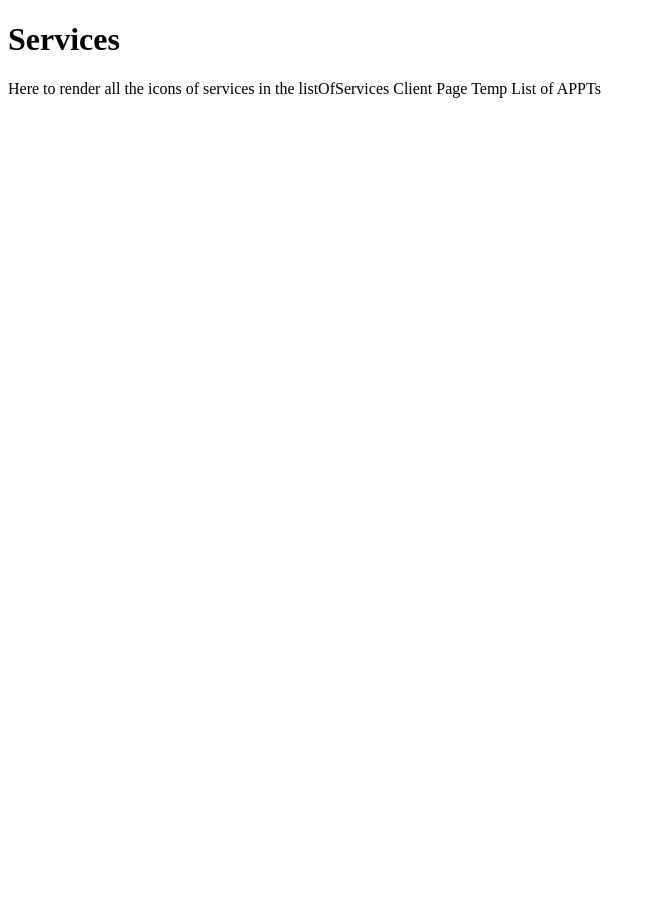
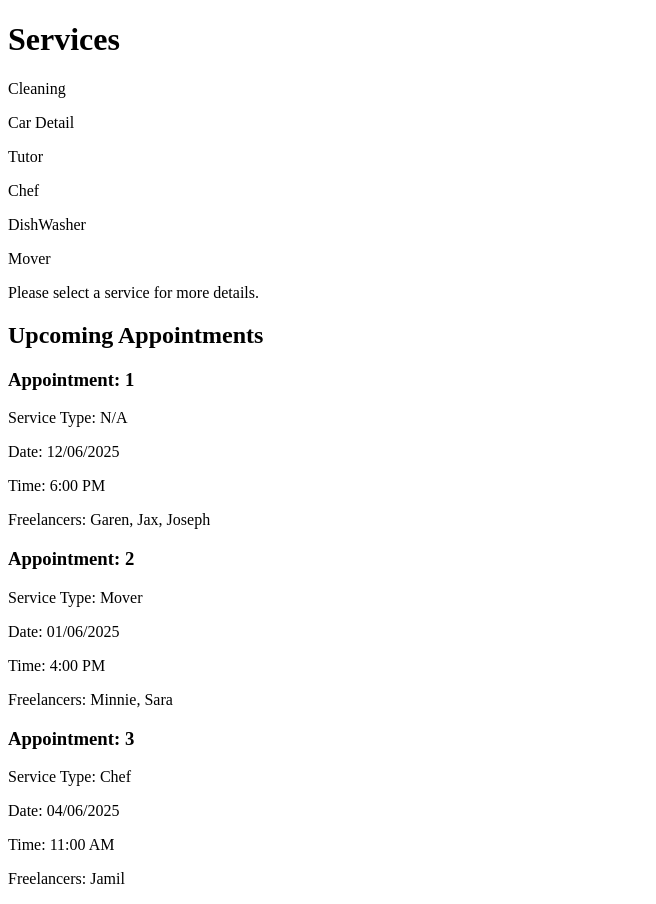
Before and after one commit to jkum1/reabbit, a Next.js app in the folder reabbit/: page /client_page in a window 1280 px wide. Shown: the whole page, without its empty margins (0-656 px from the left). Before the commit the page ends 800 px from the top, so only its background shows below. Built offline with nearby package versions, Linux system fonts and the light colour scheme.

Commit message:
added service + upcoming appointments

```diff
--- a/reabbit/src/app/client_page/page.tsx
+++ b/reabbit/src/app/client_page/page.tsx
@@ -1,56 +1,101 @@
-'use client';
-import { useState } from 'react';
-export default function ClientPage () {
+"use client";
+import { useState } from "react";
+
+export default function ClientPage() {
+  const [selectedService, setSelectedService] = useState<string | null>(null);
 
   const listOfServices = {
-        'Cleaning': 1,
-        'Car Detail': 2,
-        'Tutor': 3,
-        'Chef': 4,
-        'DishWasher': 5,
-        'Mover': 6
-    }
+    Cleaning: 1,
+    "Car Detail": 2,
+    Tutor: 3,
+    Chef: 4,
+    DishWasher: 5,
+    Mover: 6,
+  };
 
-    const listOfUpcomingAppts = [9,11,15];
-    const apptsDetails = {
+  const serviceDetails = {
+    Cleaning: "Cleaning Service",
+    "Car Detail": "Car detailing",
+    Tutor: "Tutoring",
+    Chef: "Professional cooks",
+    DishWasher: "Dishwasher",
+    Mover: "Moving Service",
+  };
+
+  const listOfUpcomingAppts = [9, 11, 15];
+
+  type AppointmentDetails = {
+    "Service Type"?: string;
+    Date: string;
+    Time: string;
+    Freelancers: string[];
+  };
+
+  const apptsDetails: Record<number, AppointmentDetails> = {
     4: {
-            'Service Type': 'Cleaning',
-            'Date': '11/05/2025',
-            'Time': '2:00 PM',
-            'Freelancers': ['Gerald', 'Hugh', 'Katarina'],
+      "Service Type": "Cleaning",
+      Date: "11/05/2025",
+      Time: "2:00 PM",
+      Freelancers: ["Gerald", "Hugh", "Katarina"],
     },
     9: {
-            'Date': '12/06/2025',
-            'Time': '6:00 PM',
-            'Freelancers': ['Garen', 'Jax', 'Joseph'],
+      Date: "12/06/2025",
+      Time: "6:00 PM",
+      Freelancers: ["Garen", "Jax", "Joseph"],
     },
     11: {
-            'Service Type': 'Mover',
-            'Date': '01/06/2025',
-            'Time': '4:00 PM',
-            'Freelancers': ['Minnie', 'Sara'],
+      "Service Type": "Mover",
+      Date: "01/06/2025",
+      Time: "4:00 PM",
+      Freelancers: ["Minnie", "Sara"],
     },
     15: {
-            'Service Type': 'Chef',
-            'Date': '04/06/2025',
-            'Time': '11:00 AM',
-            'Freelancers': ['Jamil'],
-        }
-    }
+      "Service Type": "Chef",
+      Date: "04/06/2025",
+      Time: "11:00 AM",
+      Freelancers: ["Jamil"],
+    },
+  };
 
   return (
     <div>
       <h1>Services</h1>
       <div>
-                {/* This bigger div should cotnain all the Service icons*/}
-                <div>{/* One icon*/}</div>
-                <div>{/* Another icon*/}</div>
-                <div>{/* And Another one icon*/}</div>
-
+        {Object.entries(listOfServices).map(([service, id]) => (
+          <div
+            key={id}
+            className="service-icon"
+            onClick={() => setSelectedService(service)}
+          >
+            <p>{service}</p>
           </div>
-            Here to render all the icons of services in the listOfServices
-            Client Page Temp
-            List of APPTs
+        ))}
       </div>
-    )
+      <div>
+        {selectedService ? (
+          <div>
+            <h2>{selectedService}</h2>
+            <p>{selectedService[selectedService]}</p>
+          </div>
+        ) : (
+          <p>Please select a service for more details.</p>
+        )}
+      </div>
+      <h2>Upcoming Appointments</h2>
+      <div>
+        {listOfUpcomingAppts.map((apptId, count) => {
+          const details = apptsDetails[apptId];
+          return (
+            <div key={apptId}>
+              <h3>Appointment: {count + 1}</h3>
+              <p>Service Type: {details["Service Type"] || "N/A"}</p>
+              <p>Date: {details.Date}</p>
+              <p>Time: {details.Time}</p>
+              <p>Freelancers: {details.Freelancers.join(", ")}</p>
+            </div>
+          );
+        })}
+      </div>
+    </div>
+  );
 }
```
Lines whose indentation alone changed are shown as unchanged.
